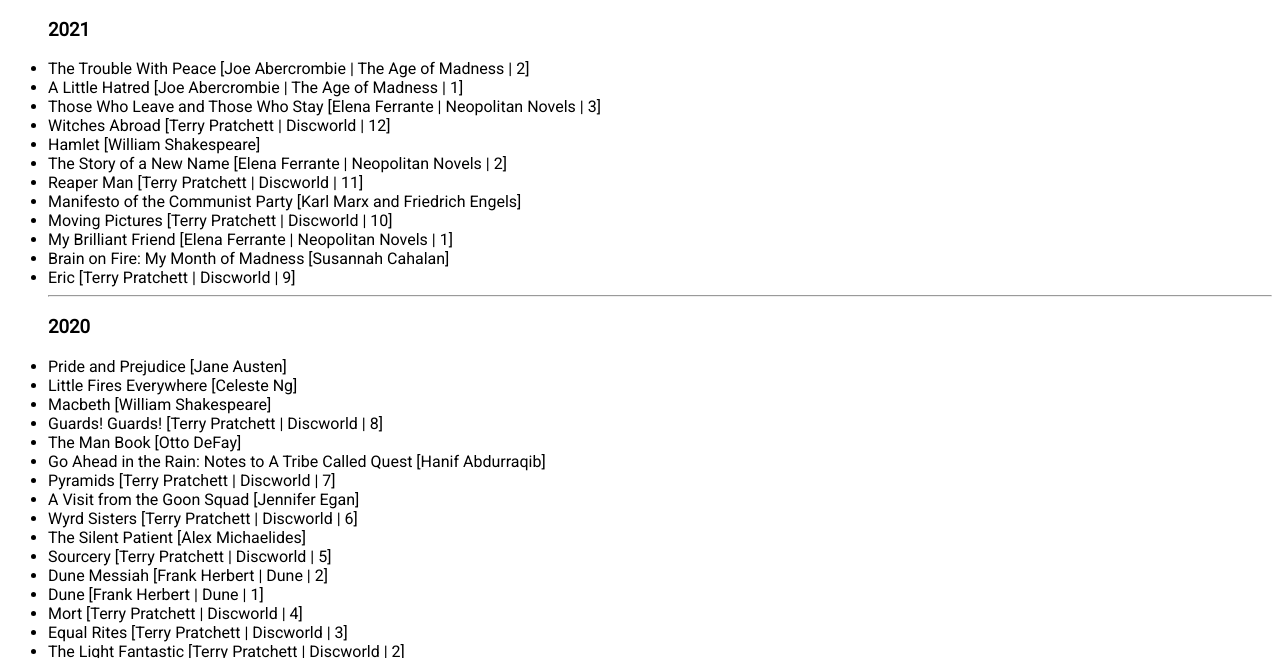
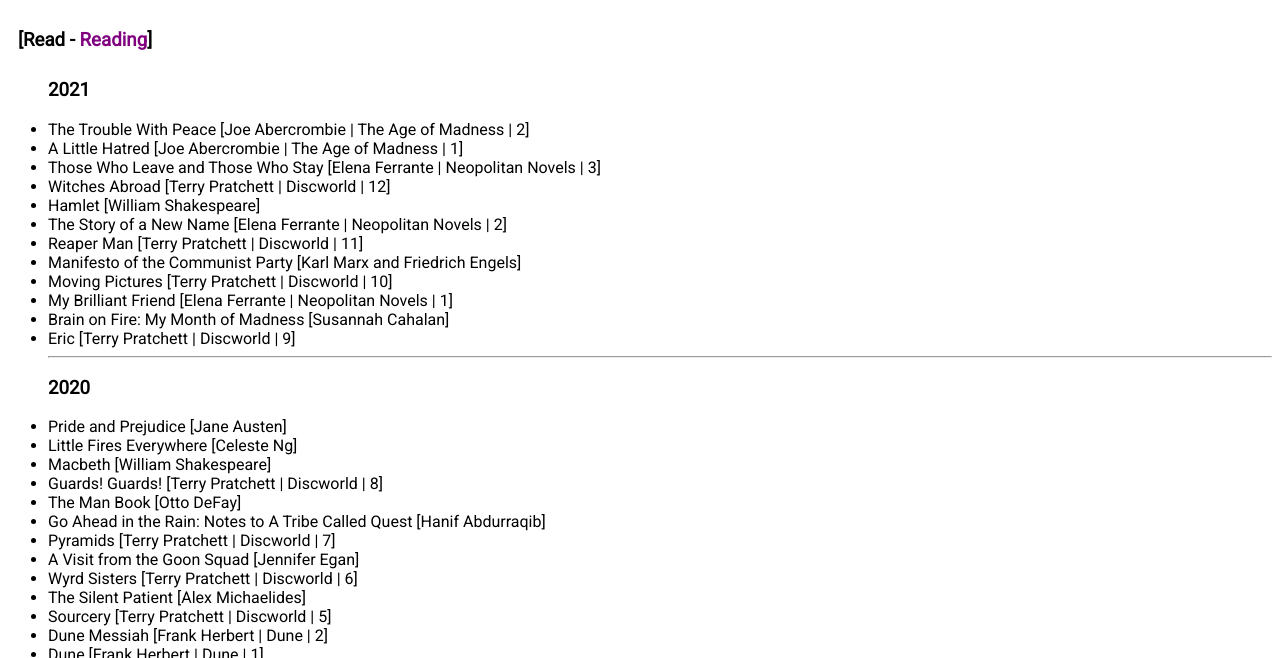
Before and after one commit to Nathansbud/MediaLog, a plain HTML site: page index.html in a window 1280 px wide. Both pictures are taken after a click on the link "Books". Shown: the part 140-798 px from the top of the page. Drawn offline with Linux system fonts and the light colour scheme.

Commit message:
Support unfinished books + tweak some wording

```diff
--- a/index.html
+++ b/index.html
@@ -20,7 +20,7 @@
     </div>
     <div id="tv">
         <h1>TV Log</h1>
-        <h3 class='legend'>[<span class='rewatched'>Rewatched</span> - <span class="watched">Completed</span> - <span class="saw">Watched</span> - <span class="unfinished">Unfinished</span> - <span class="abandoned">Abandoned</span> - <span class="unwatched">Unwatched</span>]</h3>
+        <h3 class='legend'>[<span class='rewatched'>Rewatched</span> - <span class="watched">Completed</span> - <span class="saw">Watched</span> - <span class="unfinished">Watching</span> - <span class="abandoned">Abandoned</span> - <span class="unwatched">Unwatched</span>]</h3>
         <ul id="tv_list">
         </ul>
     </div>
@@ -32,6 +32,7 @@
     </div>
     <div id="books">
         <h1>Book Log<sup><a href="https://zpark.zamiton.com">*</a></sup></h1>
+        <h3 class='legend'>[<span>Read</span> - <span class='unfinished'>Reading</span>]</h3>
         <ul id="book_list">
        </ul>
     </div>
--- a/script.js
+++ b/script.js
@@ -101,18 +101,26 @@ window.onload = () => {
         if(typeof b != 'string') {
             const n = document.createElement("li")
 
-            n.textContent = b.name + " ["
+            n.textContent = b.name
             const sn = document.createElement("span")
             if(!('series' in b)) b['series'] = {'name':"", "book":""}
             else if(typeof b['series'] == "string") b['series'] = {'name':b['series'], "book":""}
 
-            sn.textContent = [b['author'], b['series']['name'], b['series']['book']].filter(p => !!p).join(" | ")
+            sn.textContent = (' [' + [
+                b.author,
+                b.series?.name,
+                b.series?.book
+            ].filter(p => !!p).join(" | ") + ']')
+
+            if(b.progress) sn.textContent += ' @ ' + (b.progress.chapter ? `Chapter ${b.progress.chapter}` : `@ Page ${b.progress.page}`)
+
 
             n.appendChild(sn)
-            const tn = document.createTextNode("]")
-            n.appendChild(tn)
             n.setAttribute("data-name", b.name.toLowerCase() + " " + b.series['name'].toLowerCase() + " " + b.author.toLowerCase())
             n.classList.add("book_item", "item")
+
+            if(b['progress']) n.classList.add('unfinished')
+
             n.dataset.period = currPeriod
 
             bookList.appendChild(n)
```
